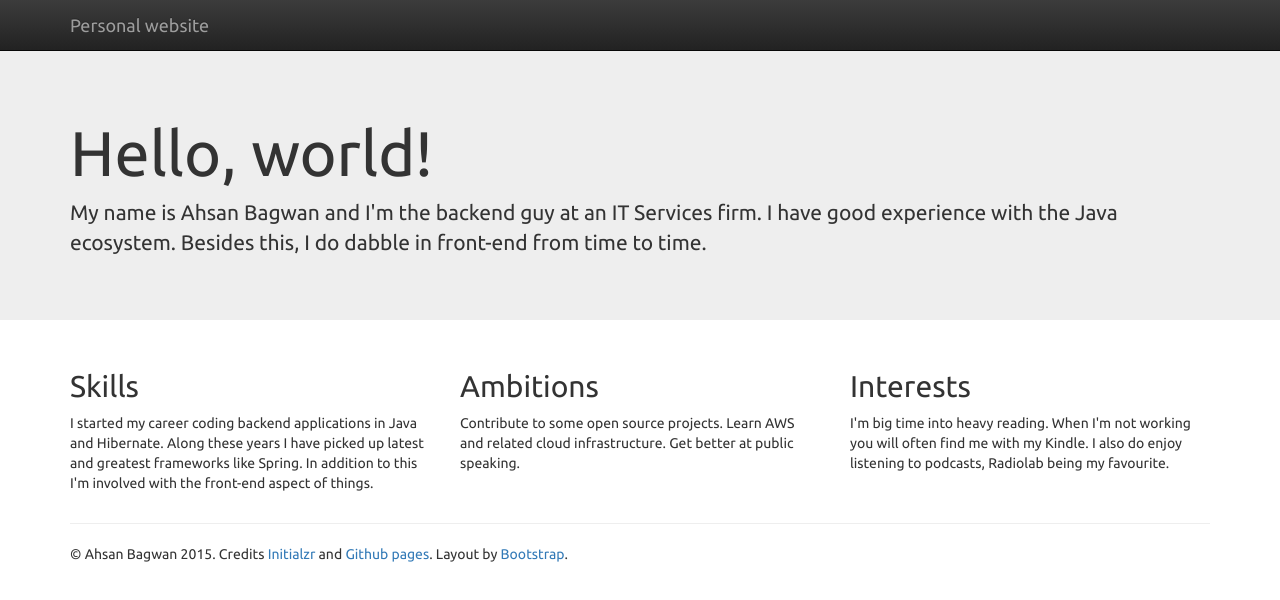
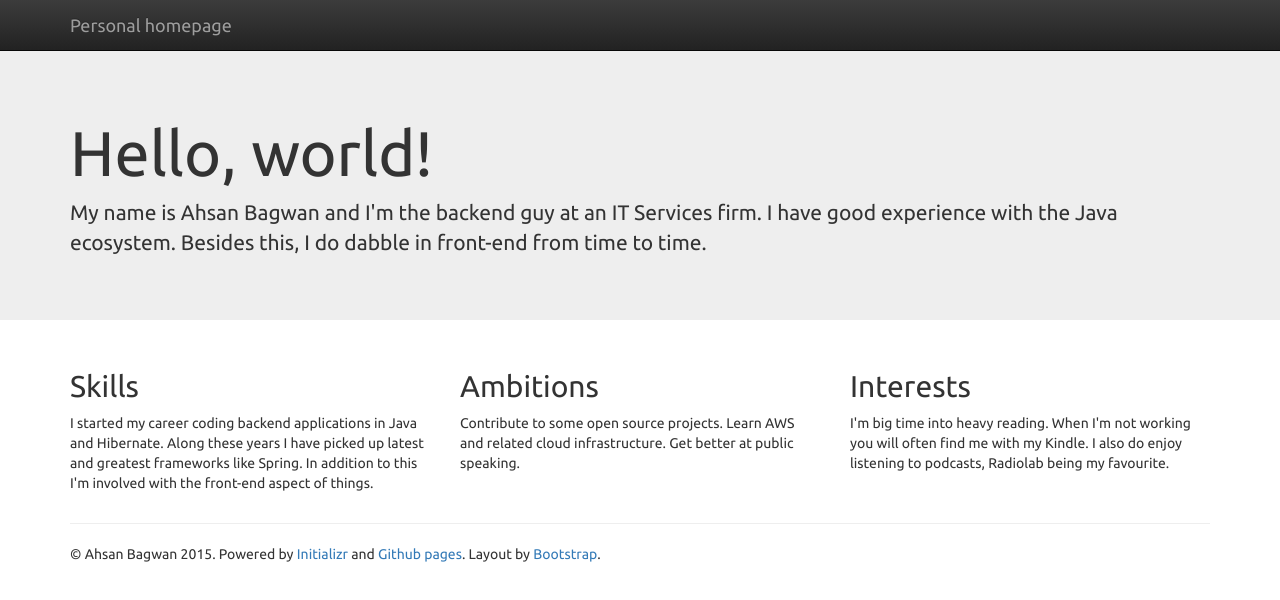
Before and after one commit to ahsanbagwan/ahsanbagwan.github.io, a plain HTML site: page index.html in a window 1280 px wide. Drawn offline with nearby package versions, Linux system fonts and the light colour scheme.

Commit message:
Fix typos

```diff
--- a/index.html
+++ b/index.html
@@ -35,7 +35,7 @@
             <span class="icon-bar"></span>
             <span class="icon-bar"></span>
           </button>
-          <a class="navbar-brand" href="#">Personal website</a>
+          <a class="navbar-brand" href="#">Personal homepage</a>
         </div>
       </div>
     </nav>
@@ -68,7 +68,7 @@
       <hr>
 
       <footer>
-        <p>&copy; Ahsan Bagwan 2015. Credits <a href="http://www.initializr.com/">Initialzr</a> and <a href="https://pages.github.com/">Github pages</a>. Layout by <a href="http://getbootstrap.com/">Bootstrap</a>.</p>
+        <p>&copy; Ahsan Bagwan 2015. Powered by <a href="http://www.initializr.com/">Initializr</a> and <a href="https://pages.github.com/">Github pages</a>. Layout by <a href="http://getbootstrap.com/">Bootstrap</a>.</p>
       </footer>
     </div> <!-- /container -->        <script src="//ajax.googleapis.com/ajax/libs/jquery/1.11.2/jquery.min.js"></script>
         <script>window.jQuery || document.write('<script src="js/vendor/jquery-1.11.2.min.js"><\/script>')</script>
```
